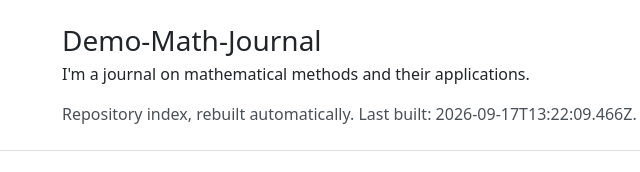
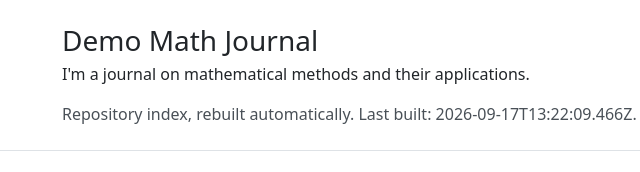
Before and after one commit to Demo-Math-Journal/Demo-Math-Journal.github.io, a website: page index.html in a window 1280 px wide. Shown: the top 172 px of the page, 20-660 px from the left. Drawn offline with nearby package versions, Linux system fonts and the light colour scheme.

Commit message:
main page cleaning

```diff
--- a/index.html
+++ b/index.html
@@ -27,7 +27,7 @@
 
   <header class="border-bottom py-4 mb-4">
     <div class="container">
-      <h1 class="h3 mb-1">Demo-Math-Journal</h1>
+      <h1 class="h3 mb-1">Demo Math Journal</h1>
       <p>I'm a journal on mathematical methods and their applications.</p>
       <p class="text-body-secondary mb-0">Repository index, rebuilt automatically. Last built: <time datetime="2026-09-17T13:22:09.466Z">2026-09-17T13:22:09.466Z</time>.</p>
     </div>
```
